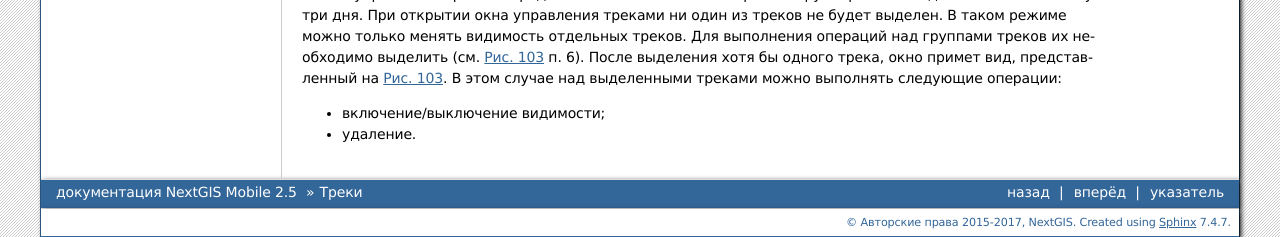
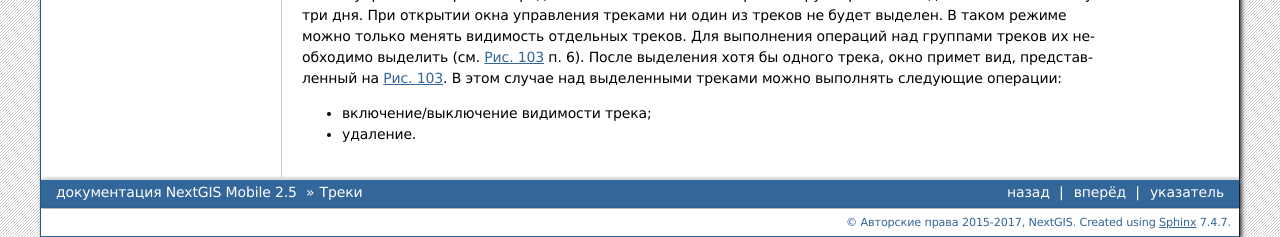
Before and after one commit to nextgis/docs_ngmobile, a Sphinx documentation site: the page built from source/tracks.rst, in a window 1280 px wide. Shown: the part 1967-2204 px from the top of the page. Built offline with Sphinx 7.4.7, drawn with Linux system fonts in a browser that asks for light colours; formulas are drawn with MathJax 3.

Commit message:
ng mobile

```diff
--- a/source/tracks.rst
+++ b/source/tracks.rst
@@ -65,7 +65,10 @@
    6 - кнопка выделения трека; 7 - пункт меню включения/выключения видимости треков;
    8 - пункт меню удаления выделенных треков.
 
-В окне управления треками представлен их список. Точки треков сгруппированы по дням и по сессиям внутри дня. При открытии окна управления треками ни один из треков не будет выделен. В таком режиме можно только менять видимость отдельных треков. Для выполнения операций над группами треков их необходимо выделить (см. :numref:`ngmobile_settings_track_pic` п. 6). После выделения хотя бы одного трека, окно примет вид, представленный на :numref:`ngmobile_settings_track_pic`. В этом случае над выделенными треками можно выполнять следующие операции:
+В окне управления треками представлен их список. Точки треков сгруппированы по дням и по сессиям внутри дня.
+При открытии окна управления треками ни один из треков не будет выделен. В таком режиме можно только менять
+видимость отдельных треков. Для выполнения операций над группами треков их необходимо выделить (см. :numref:`ngmobile_settings_track_pic` п. 6). После выделения хотя бы одного трека, окно примет вид, представленный на :numref:`ngmobile_settings_track_pic`.
+В этом случае над выделенными треками можно выполнять следующие операции:
 
-* включение/выключение видимости;
+* включение/выключение видимости трека;
 * удаление.
```
